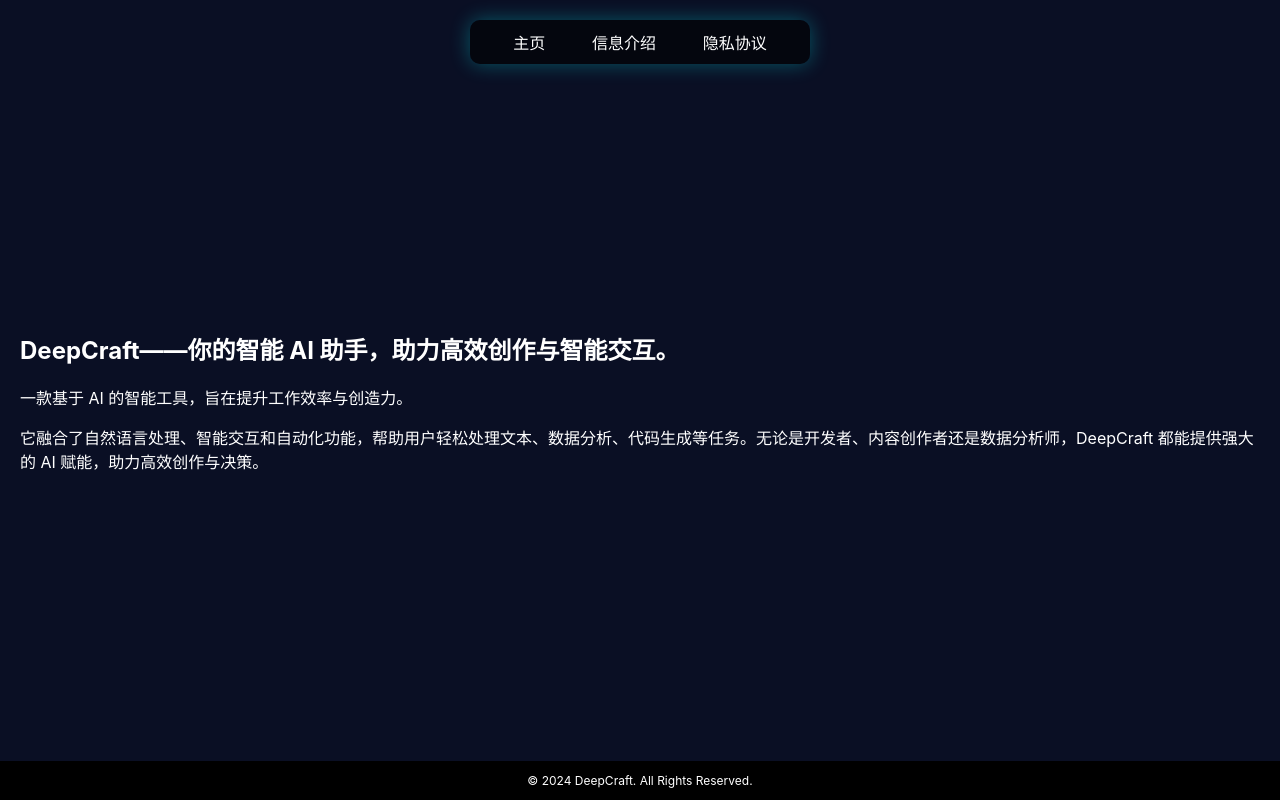
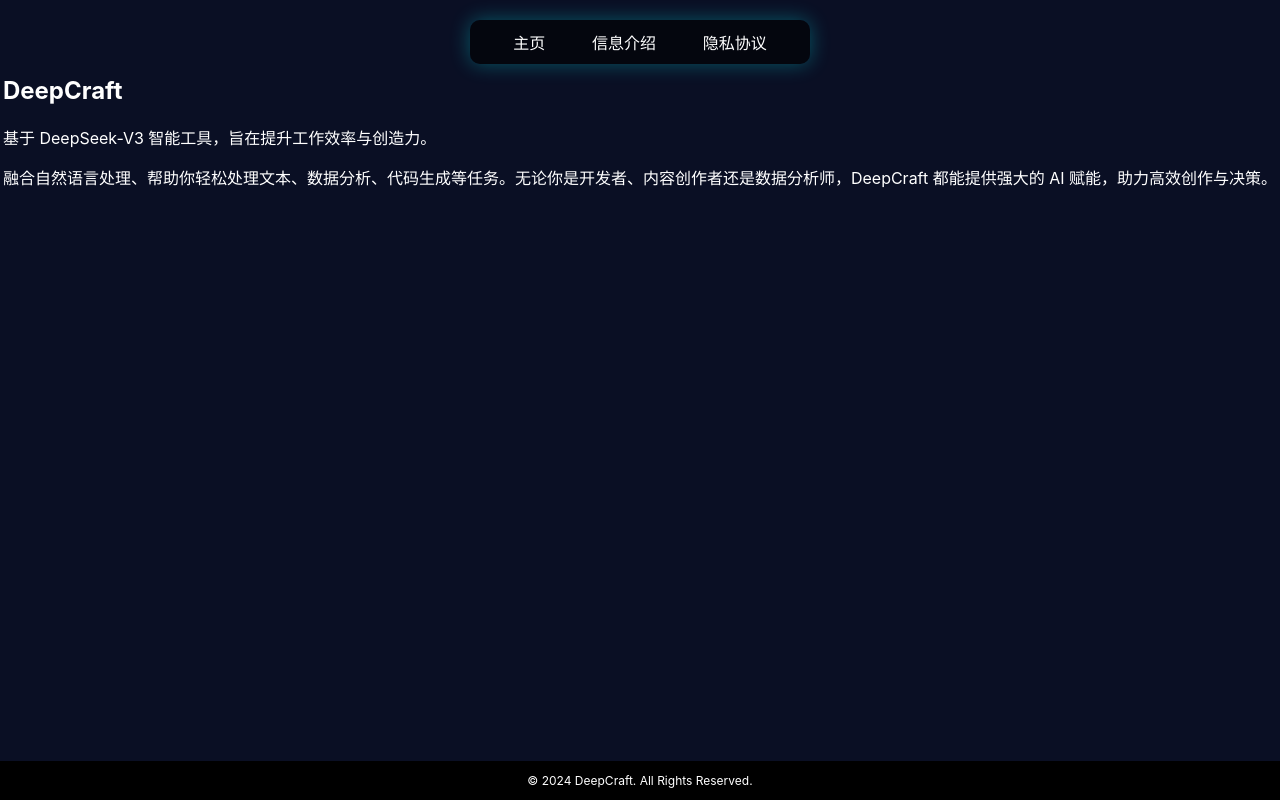
Before and after one commit to amliubo/index, a React (Create React App) app: page /about in a window 1280 px wide. Built offline with nearby package versions, Linux system fonts and the light colour scheme.

Commit message:
[修改] 布局相关

```diff
--- a/src/pages/About/AboutInfo.js
+++ b/src/pages/About/AboutInfo.js
@@ -2,10 +2,10 @@
 
 const AboutInfo = () => {
     return (
-        <div style={{ color: '#fff', padding: '20px', fontSize: '16px' }}>
-            <h2>DeepCraft——你的智能 AI 助手，助力高效创作与智能交互。</h2>
-            <p>一款基于 AI 的智能工具，旨在提升工作效率与创造力。</p>
-            <p>它融合了自然语言处理、智能交互和自动化功能，帮助用户轻松处理文本、数据分析、代码生成等任务。无论是开发者、内容创作者还是数据分析师，DeepCraft 都能提供强大的 AI 赋能，助力高效创作与决策。</p>
+        <div style={{ color: '#fff', fontSize: '16px', marginTop: '-27%' }}>
+            <h2>DeepCraft</h2>
+            <p>基于 DeepSeek-V3 智能工具，旨在提升工作效率与创造力。</p>
+            <p>融合自然语言处理、帮助你轻松处理文本、数据分析、代码生成等任务。无论你是开发者、内容创作者还是数据分析师，DeepCraft 都能提供强大的 AI 赋能，助力高效创作与决策。</p>
         </div>
     );
 };
--- a/src/pages/Home/Home.css
+++ b/src/pages/Home/Home.css
@@ -14,8 +14,8 @@
     position: absolute;
     top: 0;
     left: 0;
-    width: 100%;
-    height: 100%;
+    width: 100vw;
+    height: 100vh;
     overflow: hidden;
     display: flex;
     justify-content: center;
@@ -24,7 +24,7 @@
 
 .background-text {
     white-space: pre-wrap;
-    font-size: 14px;
+    font-size: 3vw;
     color: #00ffff90;
     line-height: 1.4;
     text-align: center;
@@ -34,11 +34,13 @@
 .center-logo {
     position: relative;
     z-index: 1;
+    width: 80%;
+    max-width: 500px;
     animation: fadeIn 3s ease-in-out;
 }
 
 .center-logo h1 {
-    font-size: 64px;
+    font-size: 8vw;
     text-align: center;
     color: #00ffff;
     text-shadow: 0px 0px 15px rgba(0, 255, 255, 0.8);
@@ -57,9 +59,9 @@
 
 @keyframes glow {
     0% {
-        text-shadow: 0px 0px 15px rgba(0, 255, 255, 0.8);
+        text-shadow: 0px 0px 2vw rgba(0, 255, 255, 0.8);
     }
     100% {
-        text-shadow: 0px 0px 25px rgba(0, 255, 255, 1);
+        text-shadow: 0px 0px 4vw rgba(0, 255, 255, 1);
     }
 }
```
